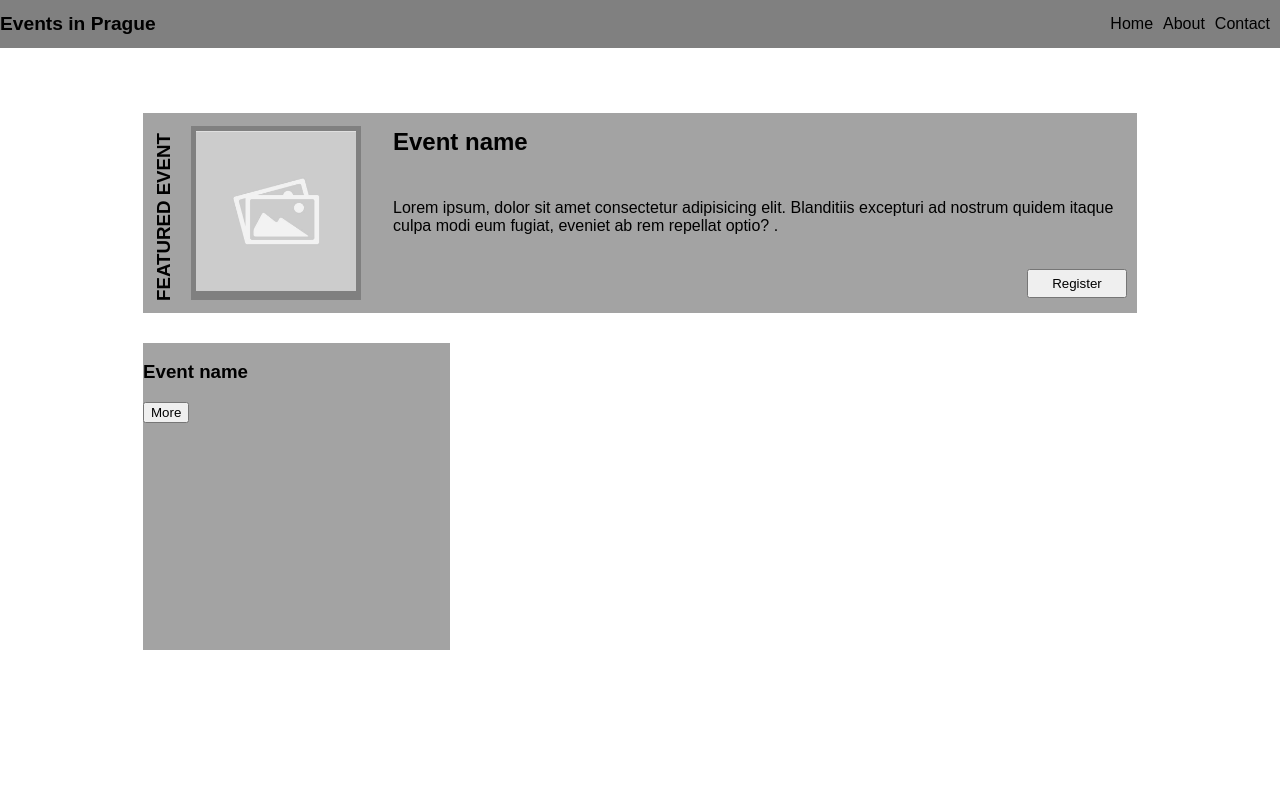
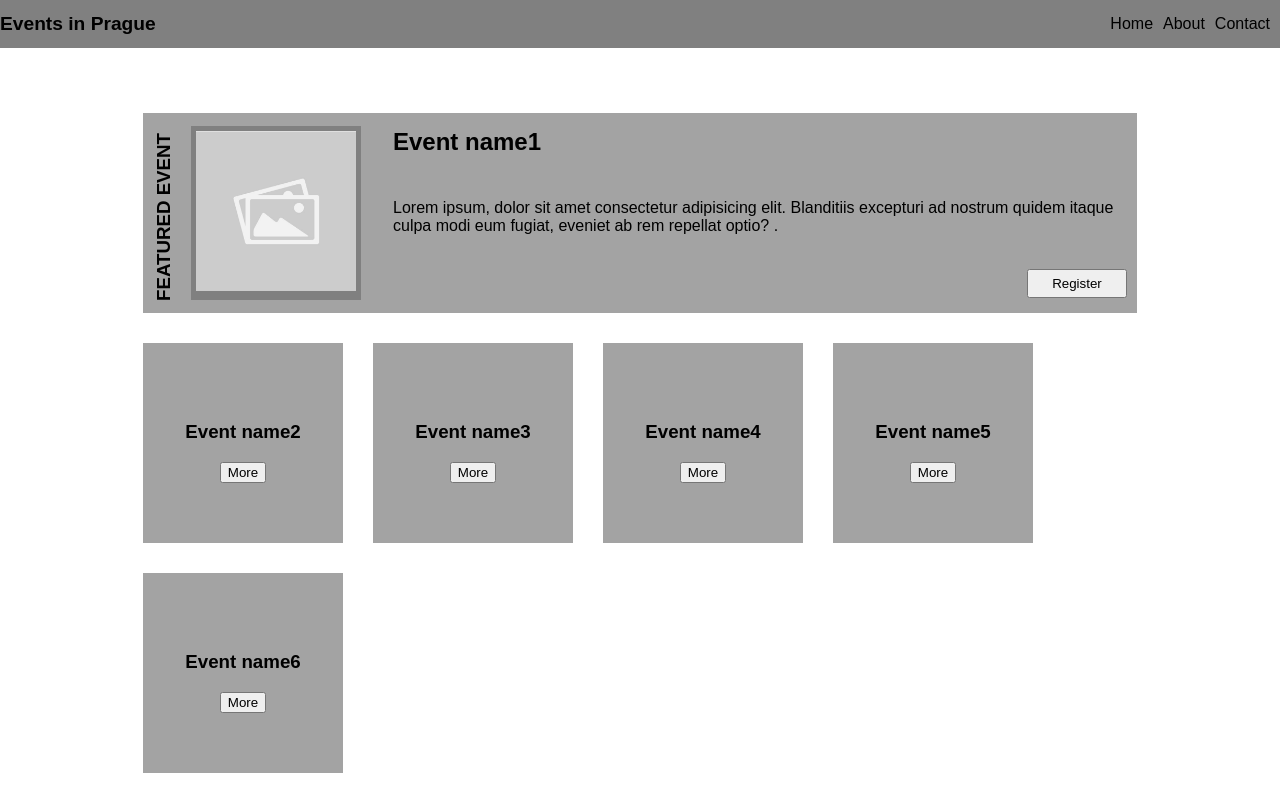
Before and after one commit to dnitra/Events_registration_page, a website: page src/index.html in a window 1280 px wide. Drawn offline with nearby package versions, Linux system fonts and the light colour scheme; files that its build step writes are made by us from their sources; no server answers.

Commit message:
created handeler for small-widget buttons...

```diff
--- a/src/css/style.scss
+++ b/src/css/style.scss
@@ -53,6 +53,7 @@ body {
   width: 80%;
   display: flex;
   flex-wrap: wrap;
+  align-items: center;
 
   .big-widget {
     margin: 15px;
@@ -122,9 +123,13 @@ body {
 
   &__small-widget {
     margin: 15px;
-    width: 30%;
+    width: 200px;
     aspect-ratio: 1/1;
     background-color: $lightGrey;
+    display: flex;
+    flex-direction: column;
+    justify-content: center;
+    align-items: center;
   }
 }
 
--- a/src/index.html
+++ b/src/index.html
@@ -12,7 +12,7 @@
   </head>
   <body>
     <header class="header">
-        <h1>Events in Prague</h1>
+      <h1>Events in Prague</h1>
       <nav class="header__nav">
         <a class="header__link" href="#home"><div>Home</div></a>
         <a class="header__link" href="#home"><div>About</div></a>
@@ -21,19 +21,40 @@
     </header>
 
     <main id="home" class="events">
-
-      <div class="events__big-widget big-widget">
+      <div id="1" class="events__big-widget big-widget">
         <div class="big-widget__featured"><h3>Featured event</h3></div>
-        <div class="big-widget__img-div"><img src="img/img_placeholder.jpeg" alt="image placeholder" /></div>
+        <div class="big-widget__img-div">
+          <img src="img/img_placeholder.jpeg" alt="image placeholder" />
+        </div>
         <div class="big-widget__info-container">
-            <h2>Event name</h2>
-            <p>Lorem ipsum, dolor sit amet consectetur adipisicing elit. Blanditiis excepturi ad nostrum quidem itaque culpa modi eum fugiat, eveniet ab rem repellat optio? .</p>
-            <button>Register</button>
+          <h2>Event name1</h2>
+          <p>
+            Lorem ipsum, dolor sit amet consectetur adipisicing elit. Blanditiis
+            excepturi ad nostrum quidem itaque culpa modi eum fugiat, eveniet ab
+            rem repellat optio? .
+          </p>
+          <button>Register</button>
         </div>
       </div>
 
-      <div class="events__small-widget">
-        <h3>Event name</h3>
+      <div id="2" class="events__small-widget">
+        <h3>Event name2</h3>
+        <button>More</button>
+      </div>
+      <div id="3" class="events__small-widget">
+        <h3>Event name3</h3>
+        <button>More</button>
+      </div>
+      <div id="4" class="events__small-widget">
+        <h3>Event name4</h3>
+        <button>More</button>
+      </div>
+      <div id="5" class="events__small-widget">
+        <h3>Event name5</h3>
+        <button>More</button>
+      </div>
+      <div id="6" class="events__small-widget">
+        <h3>Event name6</h3>
         <button>More</button>
       </div>
     </main>
--- a/src/js/script.js
+++ b/src/js/script.js
@@ -1,3 +1,5 @@
+import { smallWidgetToBig } from "./small-buttons";
+
 // load of the events trought fetch - zatim nejsou data, takze nize simulace dat -------------------------------------------------------------
 
 const loadEvents = async () => {
@@ -7,15 +9,18 @@ const loadEvents = async () => {
   const data = await response.json();
   const dataArray = Array.from(data);
   dataArray.forEach((element, index) => {
-    console.log(element.id);
-    console.log(element.name);
-    console.log(element.date);
-    console.log(element.description);
-    console.log(element.image_url);
+    // console.log(element.id);
+    // console.log(element.name);
+    // console.log(element.date);
+    // console.log(element.description);
+    // console.log(element.image_url);
   });
 };
 
 loadEvents();
+
+
+smallWidgetToBig();
 
 // const dataArray = [
 //   {
--- /dev/null
+++ b/src/js/small-buttons.js
@@ -0,0 +1,12 @@
+export const smallWidgetToBig = () => {
+  const buttons = document.querySelectorAll(".events__small-widget button");
+
+  buttons.forEach((button) => {
+    button.addEventListener("click", (e) => {
+      const id = e.target.parentNode.id;
+        document.getElementById(id).remove();
+
+
+    });
+  });
+};
```
